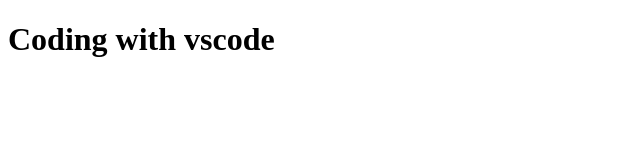
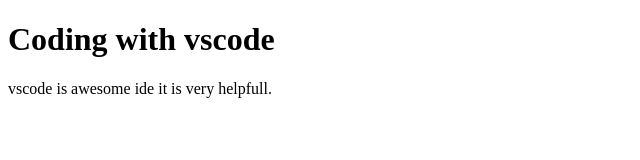
Before and after one commit to Yusuf-mohammed-delvi/learning-to-git, a plain HTML site: page index.html in a window 1280 px wide. Shown: the whole page, without its empty margins (0-640 px from the left). Drawn offline with Linux system fonts and the light colour scheme.

Commit message:
added p tag

```diff
--- a/index.html
+++ b/index.html
@@ -8,5 +8,7 @@
 </head>
 <body>
   <h1>Coding with vscode</h1>
+
+  <p>vscode is awesome ide it is very helpfull.</p>
 </body>
 </html>
```
